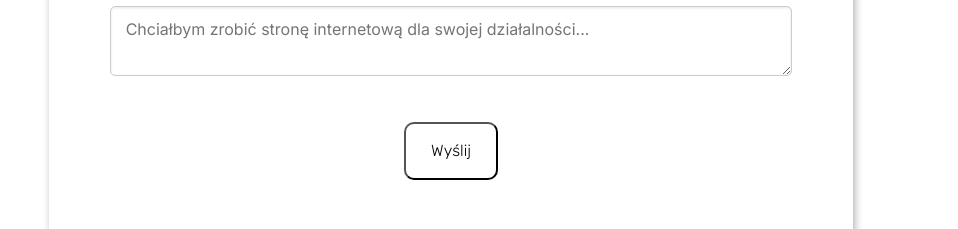
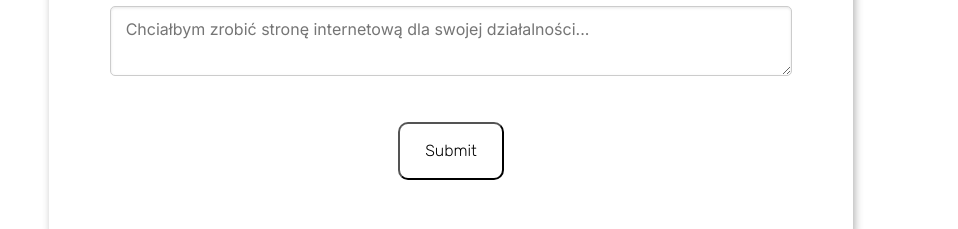
Before and after one commit to gzych98/HelloWorld, a Next.js app: page / in a window 1280 px wide. Shown: the part 3662-3891 px from the top of the page, without its empty margins (189-1147 px from the left). Built offline with nearby package versions, Linux system fonts and the light colour scheme.

Commit message:
Editing form code, sending email and DB

```diff
--- a/src/components/MainFormPol2.js
+++ b/src/components/MainFormPol2.js
@@ -19,26 +19,37 @@ const MainFormPol2 = () => {
     });
   };
 
-  const sendTestEmailTemp = async () => {
-    console.log("Wysyłam do serwera: ", data);
-
-    const response = await fetch(
-      "https://api.gtcodelab.com/pages/api/sendEmail",
-      {
-        method: "POST",
-        headers: {
-          "Content-Type": "application/json",
-        },
-        body: JSON.stringify(data), // Zmienione z formData na data
-      }
-    );
-    const responseData = await response.json();
-    console.log(a);
-    console.log("Odpowiedź serwera: ", responseData);
+  const isValidEmail = (email) => {
+    const emailRegex = /^[^\s@]+@[^\s@]+\.[^\s@]+$/;
+    return emailRegex.test(email);
   };
 
-  const sendTestEmail = async () => {
-    console.log("Wysyłam do serwera: ", data);
+  const sendEmailNotification = async () => {
+    const emailPayload = {
+      subject: "New Form Submission",
+      message: "You've received a new submission.",
+      formData: data,
+    };
+
+    await fetch("/pages/api/sendEmail", {
+      method: "POST",
+      headers: {
+        "Content-Type": "application/json",
+      },
+      body: JSON.stringify(emailPayload),
+    });
+  };
+
+  const handleSubmit = async () => {
+    if (!isValidEmail(data.email)) {
+      Swal.fire({
+        title: "Error",
+        text: "Invalid email address",
+        icon: "error",
+        confirmButtonText: "Ok",
+      });
+      return;
+    }
 
     try {
       const response = await fetch(
@@ -48,29 +59,26 @@ const MainFormPol2 = () => {
           headers: {
             "Content-Type": "application/json",
           },
-          body: JSON.stringify(data), // Zmienione z formData na data
+          body: JSON.stringify(data),
         }
       );
 
       if (!response.ok) {
-        throw new Error(`Błąd HTTP: status ${response.status}`);
+        throw new Error(`HTTP error: status ${response.status}`);
       }
 
-      const responseData = await response.json();
-      console.log("Odpowiedź serwera: ", responseData);
+      await sendEmailNotification(); // Send the email notification after successful form submission
 
-      // Wyświetl powiadomienie o sukcesie tutaj
       Swal.fire({
-        title: "Dziękujemy za zgłoszenie",
-        text: "Nasz zespół analizuje Twoją prośbę i wkrótce się z Tobą skontaktuje",
+        title: "Thank you for your submission",
+        text: "Our team will review your request and get in touch soon",
         icon: "success",
         confirmButtonText: "Ok",
       });
     } catch (error) {
-      console.error("Wystąpił błąd: ", error.message);
-      // Tutaj możesz obsłużyć błąd, np. wyświetlić powiadomienie o błędzie
+      console.error("An error occurred: ", error);
       Swal.fire({
-        title: "Błąd",
+        title: "Error",
         text: error.message,
         icon: "error",
         confirmButtonText: "Ok",
@@ -78,35 +86,11 @@ const MainFormPol2 = () => {
     }
   };
 
-  const handleSubmit = () => {
-    if (!isValidEmail(data.email)) {
-      Swal.fire({
-        title: "Błąd",
-        text: "Nieprawidłowy adres e-mail",
-        icon: "error",
-        confirmButtonText: "Ok",
-      });
-      return;
-    }
-    sendTestEmail();
-    Swal.fire({
-      title: "Dziękujemy za zgłoszenie",
-      text: "Nasz zespół analizuje Twoją prośbę i wkrótce się z Tobą skontaktuje",
-      icon: "success",
-      confirmButtonText: "Ok",
-    });
-  };
-
-  const isValidEmail = (email) => {
-    const emailRegex = /^[^\s@]+@[^\s@]+\.[^\s@]+$/;
-    return emailRegex.test(email);
-  };
-
   return (
     <div className="activeTab">
       <UserNameEmailPol data={data} handleChange={handleChange} />
       <div className="mainFormButton">
-        <button onClick={handleSubmit}>Wyślij</button>
+        <button onClick={handleSubmit}>Submit</button>
       </div>
     </div>
   );
```
